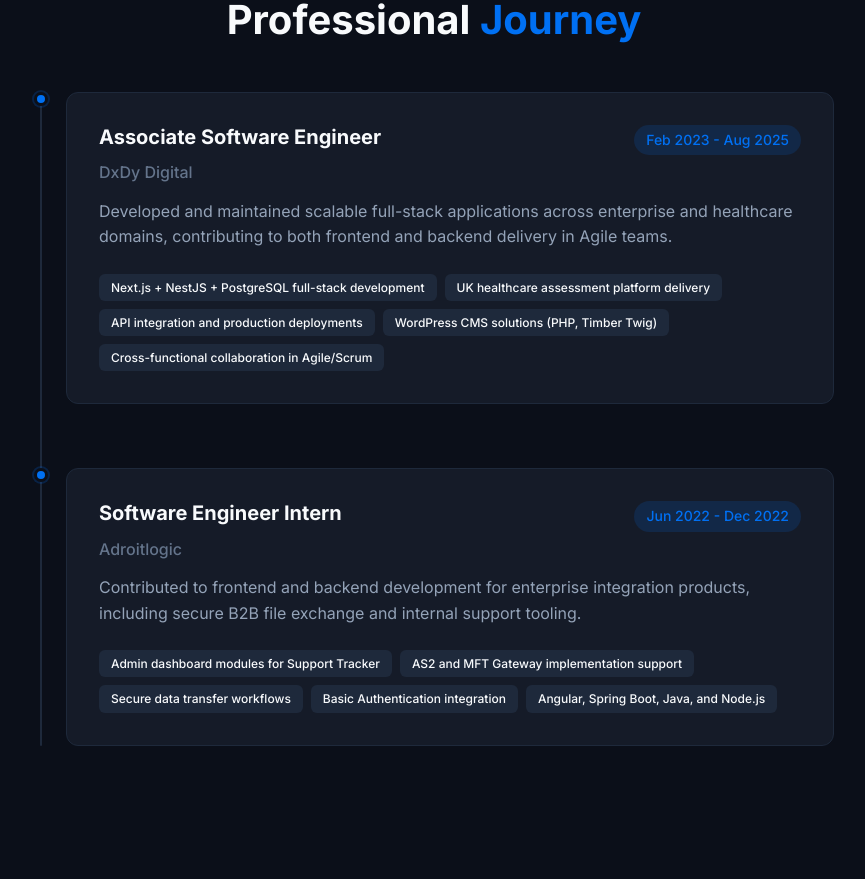
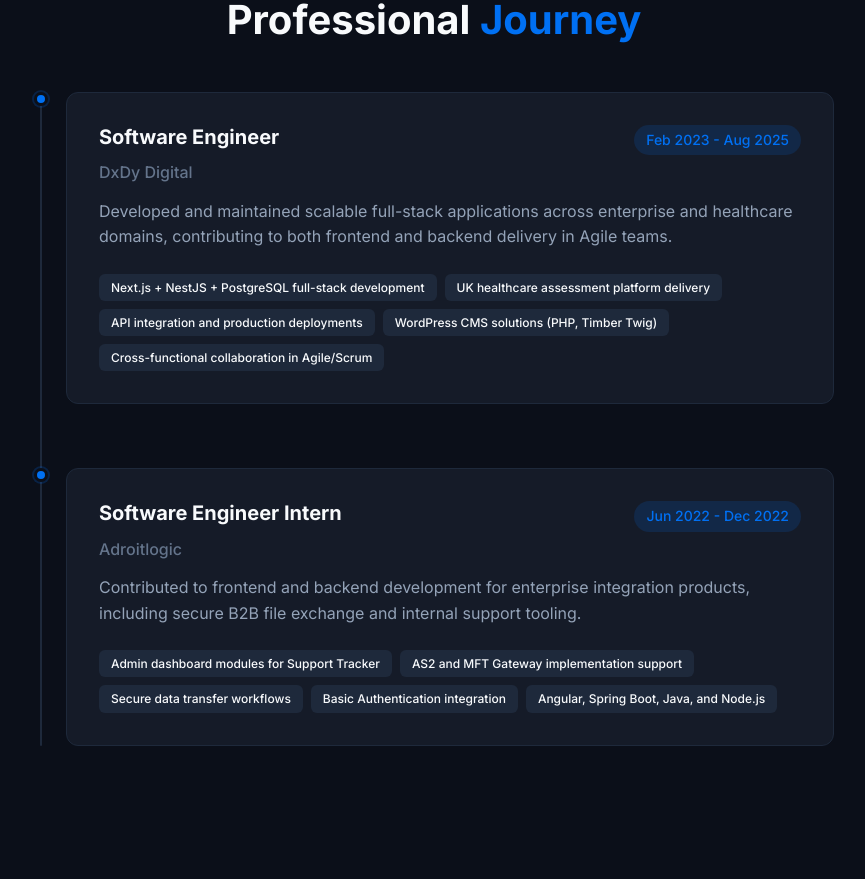
Before and after one commit to TelaniWalakanda/telani-walakanda-portfolio, a React (Vite) app: page / in a window 1280 px wide. Shown: the part 1480-2359 px from the top of the page, without its empty margins (206-1071 px from the left). Built offline with nearby package versions, Linux system fonts and the light colour scheme.

Commit message:
Added new cv

```diff
--- a/src/components/Experience.tsx
+++ b/src/components/Experience.tsx
@@ -3,7 +3,7 @@ import './Experience.css';
 
 const experiences = [
     {
-        role: "Associate Software Engineer",
+        role: "Software Engineer",
         company: "DxDy Digital",
         period: "Feb 2023 - Aug 2025",
         description: "Developed and maintained scalable full-stack applications across enterprise and healthcare domains, contributing to both frontend and backend delivery in Agile teams.",
--- a/src/components/Hero.tsx
+++ b/src/components/Hero.tsx
@@ -13,7 +13,7 @@ const Hero: React.FC = () => {
           Hi, I'm Telani Walakanda. I specialize in crafting robust applications with Next.js, NestJS, and AWS. Over 3+ years of experience transforming complex requirements into seamless digital experiences.
         </p>
         <div className="hero-cta-group">
-          <a href={`${import.meta.env.BASE_URL}TelaniWalakanda_CV.pdf`} download="TelaniWalakanda_CV.pdf" className="btn btn-primary">Download CV</a>
+          <a href={`${import.meta.env.BASE_URL}TelaniWalakanda_CV_SE.pdf`} download="TelaniWalakanda_CV_SE.pdf" className="btn btn-primary">Download CV</a>
           <a href="#projects" className="btn btn-secondary">View Work</a>
         </div>
         <div className="hero-socials">
```
Also changed, not shown: 2 other files (tests, documents, lock files or other folders).
